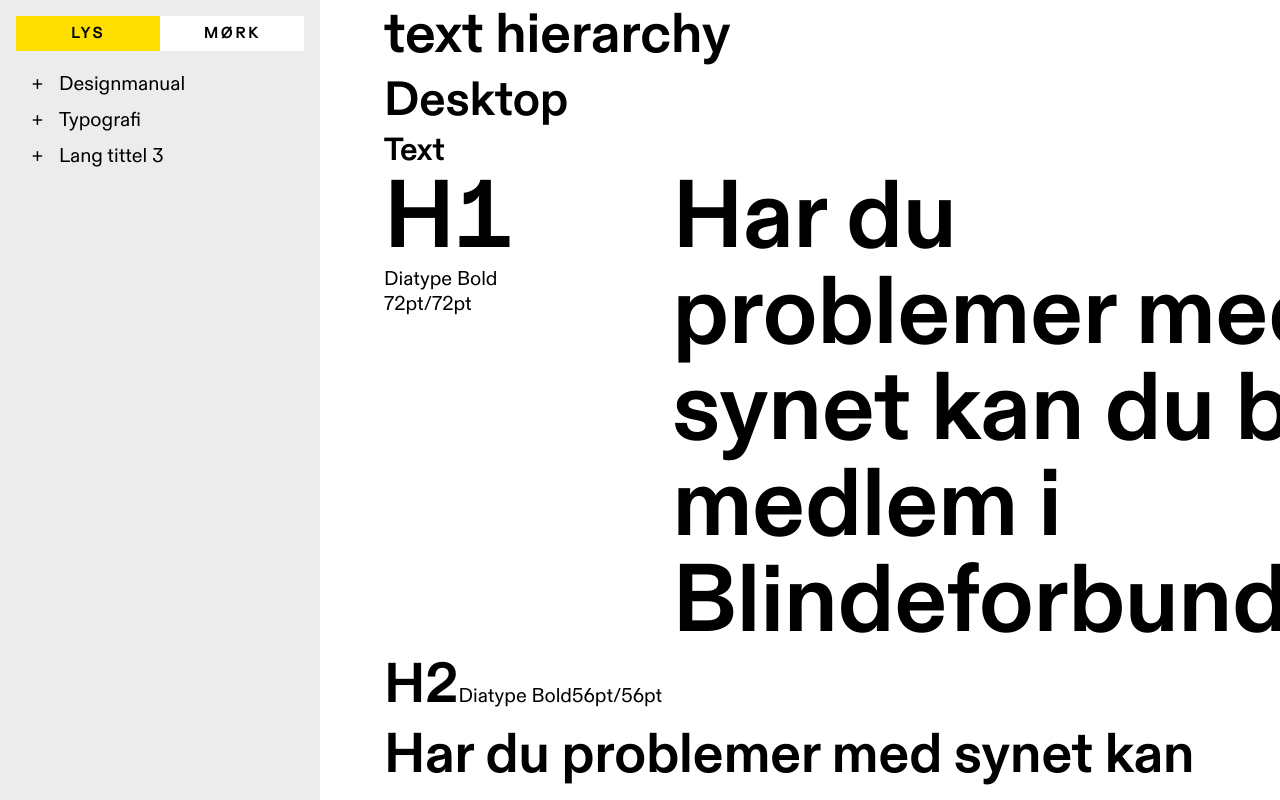
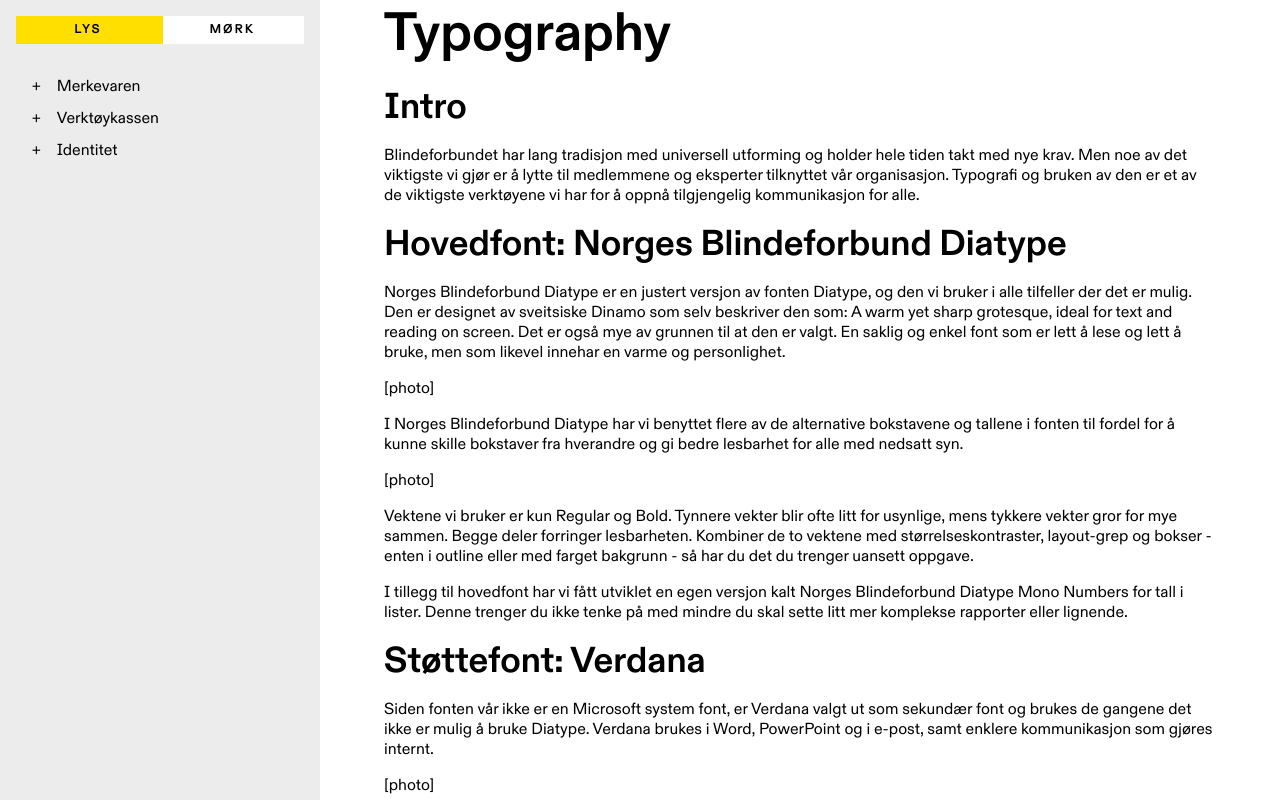
Before and after one commit to TinaHoldcroft/nbf-design-manual, a Next.js app: page /typography in a window 1280 px wide. Built offline with nearby package versions, Linux system fonts and the light colour scheme.

Commit message:
api data, colour palette, typography

```diff
--- a/components/Accordion.js
+++ b/components/Accordion.js
@@ -9,7 +9,11 @@
                 {isActive ? <>&minus;</> : <>+</>}
                 <span>{title}</span>
             </li>
-            {isActive && <ul className="accordion-content">{content}</ul>}
+            {isActive &&
+                <ul className="accordion-content">
+                    {content}
+                </ul>
+            }
         </>
     );
 };
--- a/pages/api/AccordionData.js
+++ b/pages/api/AccordionData.js
@@ -1,24 +1,30 @@
 export const accordionData = [
   {
-    title: 'designmanual',
+    title: 'merkevaren',
     content:
       <>
-        <li><a href="#introduksjon">Introduksjon</a></li>
-        <li><a href="#konsept">Merkevarepersonlighet og konsept</a></li>
-        <li><a href="#verdier">Våre verdier</a></li>
+        <li><a href="#introduksjon">introduksjon</a></li>
+        <li><a href="#konsept">merkevarepersonlighet og konsept</a></li>
+        <li><a href="#verdier">våre verdier</a></li>
       </>
   }, {
-    title: 'typografi',
+    title: 'verktøykassen',
     content:
       <>
-        <li><a href="#text-hierarchy">text-hierarchy</a></li>
+        <li><a href="#logo"></a>logo</li>
+        <li><a href="#farger">farger</a></li>
+        <li><a href="#typografi">typografi</a></li>
+        <li><a href="#layout">layout og grafiske elementer</a></li>
+        <li><a href="#ikoner">ikoner</a></li>
+        <li><a href="#bilder">bilder</a></li>
+        <li><a href="#stil">stil og tone</a></li>
       </>
   }, {
-    title: 'lang tittel 3',
+    title: 'identitet',
     content:
       <>
-        <li><a href="#tema">tema</a></li>
-        <li><a href="#tema">tema</a></li>
+        <li><a href="#eksempler">eksempler på uttak</a></li>
+        <li><a href="#maler">maler til nedlasting</a></li>
       </>
   },
 ];
--- a/pages/typography/index.js
+++ b/pages/typography/index.js
@@ -1,46 +1,44 @@
 export default function Typography() {
     return (
         <>
-            <section id='typography'>
-                <div id='text-hierarchy'>
-                    <h2>text hierarchy</h2>
-                    <h3>Desktop</h3>
-                    <h4>Text</h4>
-                </div>
-
-                <div className="row">
-                    <div className="column">
-                        <span className="h1">H1</span>
-                        <span className="body-small">Diatype Bold</span>
-                        <span className="body-small">72pt/72pt</span>
-                    </div>
-                    <div className="">
-                        <h1>Har du problemer med synet kan du bli medlem i Blindeforbundet</h1>
-                    </div>
+            <section id='typografi'>
+                <h2>typography</h2>
+                <div>
+                    <h3>Intro</h3>
+                    <p>Blindeforbundet har lang tradisjon med universell utforming og holder hele tiden takt med nye krav. Men noe av det viktigste vi gjør er å lytte til medlemmene og eksperter tilknyttet vår organisasjon. Typografi og bruken av den er et av de viktigste verktøyene vi har for å oppnå tilgjengelig kommunikasjon for alle.</p>
                 </div>
                 <div>
-                    <div>
-                        <span className="h2">H2</span>
-                        <span className="body-small">Diatype Bold</span>
-                        <span className="body-small">56pt/56pt</span>
-                    </div>
-                    <h2>Har du problemer med synet kan du bli medlem i Blindeforbundet</h2>
+                    <h3>Hovedfont: Norges Blindeforbund Diatype</h3>
+                    <p>Norges Blindeforbund Diatype er en justert versjon av fonten Diatype, og den vi bruker i alle tilfeller der det er mulig. Den er designet av sveitsiske Dinamo som selv beskriver den som: A warm yet sharp grotesque, ideal for text and reading on screen. Det er også mye av grunnen til at den er valgt. En saklig og enkel font som er lett å lese og lett å bruke, men som likevel innehar en varme og personlighet.</p>
+                    [photo]
+                    <p>I Norges Blindeforbund Diatype har vi benyttet flere av de alternative bokstavene og tallene i fonten til fordel for å kunne skille bokstaver fra hverandre og gi bedre lesbarhet for alle med nedsatt syn.</p>
+                    [photo]
+                    <p>Vektene vi bruker er kun Regular og Bold. Tynnere vekter blir ofte litt for usynlige, mens tykkere vekter gror for mye sammen. Begge deler forringer lesbarheten. Kombiner de to vektene med størrelseskontraster, layout-grep og bokser - enten i outline eller med farget bakgrunn - så har du det du trenger uansett oppgave.</p>
+                    <p>I tillegg til hovedfont har vi fått utviklet en egen versjon kalt Norges Blindeforbund Diatype Mono Numbers for tall i lister. Denne trenger du ikke tenke på med mindre du skal sette litt mer komplekse rapporter eller lignende.</p>
                 </div>
                 <div>
-                    <div>
-                        <span className="h3">H3</span>
-                        <span className="body-small">Diatype Bold</span>
-                        <span className="body-small">40pt/48pt</span>
-                    </div>
-                    <h3>Har du problemer med synet kan du bli medlem i Blindeforbundet</h3>
+                    <h3>Støttefont: Verdana</h3>
+                    <p>Siden fonten vår ikke er en Microsoft system font, er Verdana valgt ut som sekundær font og brukes de gangene det ikke er mulig å bruke Diatype. Verdana brukes i Word, PowerPoint og i e-post, samt enklere kommunikasjon som gjøres internt.</p>
+                    [photo]
                 </div>
                 <div>
-                    <div>
-                        <span className="h4">H4</span>
-                        <span className="body-small">Diatype Bold</span>
-                        <span className="body-small">32pt/38pt</span>
-                    </div>
-                    <h4>Har du problemer med synet kan du bli medlem i Blindeforbundet</h4>
+                    <h3>UU og lesbarhet</h3>
+                    <p>Lesbarhet er ofte summen av flere valg man gjør i sitt design. Her følger en del regler som er en kombinasjon av krav til universell utforming, egen innsikt fra Blindeforbundet, samt estetiske valg basert på den visuelle identiteten vår.</p>
+                    <p>Størrelser er viktig og som en rettesnor sier vi at på trykk skal vi ikke ha mindre tekst enn 12 pt. På web er 16 pt minimum. </p>
+                    <p>Linjeavstanden på brødtekst skal være minimum 125 % av størrelsen. Om man har 12 pt brødtekst skal man ha minimum 15 pt i linjeavstand. Om dette skaper plassproblemer på trykksaker anbefaler vi at man går opp på sideantall. På ingress og header kan man tillate seg litt mindre linjeavstand.</p>
+                    <p>Kontraster mellom størrelser er viktig for å ikke forvirre om noe faktisk er uthevet eller ikke. Derfor bør man gå opp minimum 150 % opp til neste størrelse om noe skal fungere som heading. Mens for store kontraster - spesielt på web – gjør det vanskelig å navigere. Eksempelvis krigstyper på nettaviser. Mange zoomer inn på brødtekst, så hvis brødtekst er på 16 pt og header på 160 pt blir det mye inn og ut-zoom.</p>
+                    <p>Tekstspalter bør ligge mellom 60-80 tegn (bokstaver og mellomrom).</p>
+                    <p>Vi bruker venstrestilt tekst. Med unntak av midtstilt tekst i korte tekster i feks. en infoboks, unngår vi midtstilt tekst og høyrestilt tekst. Det er vanskeligere å lese, og har heller ikke det uttrykket vi etterstreber.</p>
+                    <p>Hos Blindeforbundet unngår vi kursiv tekst. Skråstilte bokstaver endrer skriftbildet og er vanskelig å lese.</p>
+                    <p>Tekst satt utelukkende i store bokstaver gir et fortettet skriftbilde og er ikke et grep vi bruker.</p>
+                    <p>Vi bruker kun unntaksvis  tekst oppå bilde. Er bilde kun ment som dekor må det markeres som dekor og alternativ tekst til bilde legges til.</p>
+                    <p>Hvis tekst skal ha bakgrunnsfarge, se kapitlet om farger når det gjelder riktig bruk med tanke på kontrast. Hvis riktig bruk av bakgrunnsfarge er brukt, skal aldri teksten gå ut av den flaten og/eller gå over på en ny farge.</p>
+                </div>
+                <div>
+                    <h3>Kontakt for nedlasting av Diatype</h3>
+                    <h4>Kontaktperson</h4>
+                    <a href="mailto:mia.jacobsen@blindeforbundet.no">mia.jacobsen@blindeforbundet.no</a>
+                    <a href="mailto:terje.mork@blindeforbundet.no">terje.mork@blindeforbundet.no</a>
                 </div>
             </section>
         </>
--- a/styles/Logo.module.scss
+++ b/styles/Logo.module.scss
@@ -1,7 +1,7 @@
 .logo {
   width: 15rem;
   height: auto;
-  margin: 1rem;
+  margin: 2rem 4rem 1rem 4rem;
 }
 [dark] .logo {
   filter: invert(100%);
--- a/styles/partials/_base.scss
+++ b/styles/partials/_base.scss
@@ -10,25 +10,30 @@
 }*/
 body {
     scroll-behavior: smooth;
-    margin-left: 20rem;
-    background-color: aquamarine;
 }
+@media only screen and (min-width: 600px) {
+    body {
+        margin-left: 20rem;
+    }
+  }
 main {
     width: 100%;
     max-height: 100vh;
     overflow-y: auto;
-    @include flex(column nowrap, flex-start, stretch, auto, flex-start, 1rem);
+    @include flex(column nowrap, flex-start, stretch, auto, flex-start, 1em);
 }
 section {
-    @include flex(column nowrap, flex-start, stretch, auto, flex-start, 0);
+    @include flex(column nowrap, flex-start, stretch, auto, flex-start, 1rem);
     margin: 0 4rem;
 }
+div {
+    @include flex(column wrap, flex-start, stretch, auto, flex-start, 1rem);
+}
+
 [light] body {
-    //background: linear-gradient(90deg, #FFF 50%, #000 50%);
     background-color: $white;
 }
 [dark] body {
-    //background: linear-gradient(90deg, #000 50%, #FFF 50%);
     background-color: $black;
 }
 /*
@@ -36,13 +41,3 @@
   filter: brightness(.8) contrast(1.2);
 }
 */
-.column {
-    @include flex(column nowrap, flex-start, stretch, auto, flex-start, 0);
-}
-.row {
-    @include flex(row nowrap, flex-start, stretch, auto, flex-start, 10rem);
-}
-input[type="color"] {
-    height: 6rem;
-    width: 6rem;
-}
--- /dev/null
+++ b/styles/partials/_color-palette.scss
@@ -0,0 +1,24 @@
+.color-box-wrapper {
+    @include flex(row wrap, flex-start, stretch, auto, flex-start, 2rem);
+    margin: 1rem 0;
+}
+.color-box {
+    @include flex(row nowrap, flex-start, stretch, auto, flex-start, 2rem);
+    input {
+        cursor: pointer;
+
+        border: none;
+        height: 7rem;
+        width: 12rem;
+        &:focus {
+            outline: 2px solid $yellow;
+            outline-offset: 6px;
+        }
+    }
+    label {
+        font-size: 1.5em;
+    }
+    .txt {
+        @include flex(column wrap, flex-start, stretch, auto, flex-start, 0);
+    }
+}
--- a/styles/partials/_nav.scss
+++ b/styles/partials/_nav.scss
@@ -1,14 +1,28 @@
-nav {
-  @include flex(column nowrap, flex-start, stretch, auto, flex-start, 0);
-  height: 100vh;
-  width: 20rem;
-  position: fixed;
-  left: 0;
-  padding: 1rem;
-}
+
 [light] nav {
   background-color: rgb(236, 236, 236);
 }
 [dark] nav {
   background-color: #212121;
 }
+@media only screen and (min-width: 600px) {
+  nav {
+    @include flex(column nowrap, flex-start, stretch, auto, flex-start, 0);
+    height: 100vh;
+    width: 20rem;
+    position: fixed;
+    left: 0;
+    padding: 1rem;
+  }
+}
+@media only screen and (max-width: 600px) {
+  nav {
+    @include flex(column nowrap, flex-start, stretch, auto, flex-start, 0);
+    height: 12rem;
+    width: 100%;
+    position: fixed;
+    top: 0;
+    left: 0;
+    padding: 1rem;
+  }
+}
--- a/styles/partials/_typography.scss
+++ b/styles/partials/_typography.scss
@@ -10,7 +10,6 @@
         url("./font/NorgesBlindeforbundDiatype-Bold.woff") format("woff");
     font-weight: bold;
 }
-
 .sr-only:not(:focus):not(:active) {
     clip: rect(0 0 0 0);
     clip-path: inset(50%);
@@ -27,6 +26,7 @@
         color: $white;
         ::selection {
             background: lighten($yellow, 30%);
+            color: $black;
         }
     }
 }
@@ -41,33 +41,46 @@
     }
 }
 h1,
-.h1 {
+.h1,
+h2,
+.h2,
+h3,
+.h3,
+h4,
+.h4,
+label {
     font-family: DiatypeBold, Verdana;
-    //font-size: clamp(2em, 72px, 4vmax);
-    font-size: 72pt;
-    line-height: 1em;
-    //font-size: 48pt;
 }
-h2,
-.h2 {
-    font-family: DiatypeBold, Verdana;
-    font-size: 56px; //pt
-}
-h3,
-.h3 {
-    font-family: DiatypeBold, Verdana;
-    font-size: 48px; //eller 40
-}
-h4,
-.h4 {
-    font-family: DiatypeBold, Verdana;
-    font-size: 32px; //eller 38
-}
+
 body,
 button {
     font-family: DiatypeRegular, Verdana;
-    font-size: 20px;
+    line-height: 1.25em;
+    font-size: 1em;
 }
-//body large
-//body
-//body small
+
+label,
+h1,
+h2,
+h3,
+h4,
+h5,
+h6 {
+    line-height: 1.25em;
+    &::first-letter {
+        text-transform: capitalize;
+    }
+}
+
+h1 {
+    font-size: clamp(32px, 5.0625em, 5vw); //h2 * 150%
+}
+h2 {
+    font-size: 3.375em; //h3 * 150%
+}
+h3 {
+    font-size: 2.25em; //h4 * 150%
+}
+h4 {
+    font-size: 1.5em; //p * 150%
+}
--- a/styles/partials/buttons/_theme.scss
+++ b/styles/partials/buttons/_theme.scss
@@ -1,14 +1,14 @@
 .mode-wrapper {
     @include flex(row nowrap, space-around, center, auto, flex-start, 0);
     width: 100%;
-    height: 1.75em;
+    height: 1.75rem;
     border: none;
     background-color: $white;
     .light,
     .dark {
         @include flex(row nowrap, space-around, center, auto, flex-start, 0);
         z-index: 2;
-        height: 100%;
+        height: 1.75rem;
         width: 100%;
         text-transform: uppercase;
         font-size: 0.75em;
@@ -21,8 +21,8 @@
 .float-bg {
     position: absolute;
     background-color: $yellow;
-    width: 9rem;
-    height: 1.75em;
+    width: 46%;
+    height: 1.75rem;
     z-index: 1;
     left: 0;
 }
@@ -38,7 +38,7 @@
         }
     }
     .float-bg {
-        margin-left: 9.98rem;
+        margin-left: 49%;
         transition: margin 0.5s;
     }
 }
--- a/styles/styles.css
+++ b/styles/styles.css
@@ -11,10 +11,13 @@
 }*/
 body {
   scroll-behavior: smooth;
-  margin-left: 20rem;
-  background-color: aquamarine;
 }
 
+@media only screen and (min-width: 600px) {
+  body {
+    margin-left: 20rem;
+  }
+}
 main {
   width: 100%;
   max-height: 100vh;
@@ -29,7 +32,7 @@
   align-items: stretch;
   align-self: auto;
   align-content: flex-start;
-  gap: 1rem;
+  gap: 1em;
 }
 
 section {
@@ -43,8 +46,22 @@
   align-items: stretch;
   align-self: auto;
   align-content: flex-start;
-  gap: 0;
+  gap: 1rem;
   margin: 0 4rem;
+}
+
+div {
+  display: -webkit-box;
+  display: -moz-box;
+  display: -ms-flexbox;
+  display: -webkit-flex;
+  display: flex;
+  flex-flow: column wrap;
+  justify-content: flex-start;
+  align-items: stretch;
+  align-self: auto;
+  align-content: flex-start;
+  gap: 1rem;
 }
 
 [light] body {
@@ -60,39 +77,6 @@
   filter: brightness(.8) contrast(1.2);
 }
 */
-.column {
-  display: -webkit-box;
-  display: -moz-box;
-  display: -ms-flexbox;
-  display: -webkit-flex;
-  display: flex;
-  flex-flow: column nowrap;
-  justify-content: flex-start;
-  align-items: stretch;
-  align-self: auto;
-  align-content: flex-start;
-  gap: 0;
-}
-
-.row {
-  display: -webkit-box;
-  display: -moz-box;
-  display: -ms-flexbox;
-  display: -webkit-flex;
-  display: flex;
-  flex-flow: row nowrap;
-  justify-content: flex-start;
-  align-items: stretch;
-  align-self: auto;
-  align-content: flex-start;
-  gap: 10rem;
-}
-
-input[type=color] {
-  height: 6rem;
-  width: 6rem;
-}
-
 @font-face {
   font-family: DiatypeRegular;
   src: url("./font/NorgesBlindeforbundDiatype-Regular.woff2") format("woff2"), url("./font/NorgesBlindeforbundDiatype-Regular.woff") format("woff");
@@ -122,6 +106,7 @@
 [dark] a ::selection,
 [dark] button ::selection {
   background: #fff299;
+  color: #000000;
 }
 
 [light] body,
@@ -136,36 +121,68 @@
 }
 
 h1,
-.h1 {
+.h1,
+h2,
+.h2,
+h3,
+.h3,
+h4,
+.h4,
+label {
   font-family: DiatypeBold, Verdana;
-  font-size: 72pt;
-  line-height: 1em;
-}
-
-h2,
-.h2 {
-  font-family: DiatypeBold, Verdana;
-  font-size: 56px;
-}
-
-h3,
-.h3 {
-  font-family: DiatypeBold, Verdana;
-  font-size: 48px;
-}
-
-h4,
-.h4 {
-  font-family: DiatypeBold, Verdana;
-  font-size: 32px;
 }
 
 body,
 button {
   font-family: DiatypeRegular, Verdana;
-  font-size: 20px;
+  line-height: 1.25em;
+  font-size: 1em;
 }
 
+label,
+h1,
+h2,
+h3,
+h4,
+h5,
+h6 {
+  line-height: 1.25em;
+}
+label::first-letter,
+h1::first-letter,
+h2::first-letter,
+h3::first-letter,
+h4::first-letter,
+h5::first-letter,
+h6::first-letter {
+  text-transform: capitalize;
+}
+
+h1 {
+  font-size: clamp(32px, 5.0625em, 5vw);
+}
+
+h2 {
+  font-size: 3.375em;
+}
+
+h3 {
+  font-size: 2.25em;
+}
+
+h4 {
+  font-size: 1.5em;
+}
+
+[light] nav {
+  background-color: rgb(236, 236, 236);
+}
+
+[dark] nav {
+  background-color: #212121;
+}
+
+@media only screen and (min-width: 600px) {
   nav {
     display: -webkit-box;
     display: -moz-box;
@@ -184,15 +201,28 @@
     left: 0;
     padding: 1rem;
   }
-
-[light] nav {
-  background-color: rgb(236, 236, 236);
 }
-
-[dark] nav {
-  background-color: #212121;
+@media only screen and (max-width: 600px) {
+  nav {
+    display: -webkit-box;
+    display: -moz-box;
+    display: -ms-flexbox;
+    display: -webkit-flex;
+    display: flex;
+    flex-flow: column nowrap;
+    justify-content: flex-start;
+    align-items: stretch;
+    align-self: auto;
+    align-content: flex-start;
+    gap: 0;
+    height: 12rem;
+    width: 100%;
+    position: fixed;
+    top: 0;
+    left: 0;
+    padding: 1rem;
   }
-
+}
 .accordion {
   list-style: none;
   margin: 1rem;
@@ -238,6 +268,61 @@
   text-transform: capitalize;
 }
 
+.color-box-wrapper {
+  display: -webkit-box;
+  display: -moz-box;
+  display: -ms-flexbox;
+  display: -webkit-flex;
+  display: flex;
+  flex-flow: row wrap;
+  justify-content: flex-start;
+  align-items: stretch;
+  align-self: auto;
+  align-content: flex-start;
+  gap: 2rem;
+  margin: 1rem 0;
+}
+
+.color-box {
+  display: -webkit-box;
+  display: -moz-box;
+  display: -ms-flexbox;
+  display: -webkit-flex;
+  display: flex;
+  flex-flow: row nowrap;
+  justify-content: flex-start;
+  align-items: stretch;
+  align-self: auto;
+  align-content: flex-start;
+  gap: 2rem;
+}
+.color-box input {
+  cursor: pointer;
+  border: none;
+  height: 7rem;
+  width: 12rem;
+}
+.color-box input:focus {
+  outline: 2px solid #ffdf00;
+  outline-offset: 6px;
+}
+.color-box label {
+  font-size: 1.5em;
+}
+.color-box .txt {
+  display: -webkit-box;
+  display: -moz-box;
+  display: -ms-flexbox;
+  display: -webkit-flex;
+  display: flex;
+  flex-flow: column wrap;
+  justify-content: flex-start;
+  align-items: stretch;
+  align-self: auto;
+  align-content: flex-start;
+  gap: 0;
+}
+
 .mode-wrapper {
   display: -webkit-box;
   display: -moz-box;
@@ -251,7 +336,7 @@
   align-content: flex-start;
   gap: 0;
   width: 100%;
-  height: 1.75em;
+  height: 1.75rem;
   border: none;
   background-color: #ffffff;
 }
@@ -269,7 +354,7 @@
   align-content: flex-start;
   gap: 0;
   z-index: 2;
-  height: 100%;
+  height: 1.75rem;
   width: 100%;
   text-transform: uppercase;
   font-size: 0.75em;
@@ -282,8 +367,8 @@
 .float-bg {
   position: absolute;
   background-color: #ffdf00;
-  width: 9rem;
-  height: 1.75em;
+  width: 46%;
+  height: 1.75rem;
   z-index: 1;
   left: 0;
 }
@@ -300,7 +385,7 @@
   color: #ffffff;
 }
 [dark] .float-bg {
-  margin-left: 9.98rem;
+  margin-left: 49%;
   transition: margin 0.5s;
 }
 
--- a/styles/styles.scss
+++ b/styles/styles.scss
@@ -5,5 +5,6 @@
 @import 'partials/typography.scss';
 @import 'partials/nav.scss';
 @import 'partials/accordion.scss';
+@import 'partials/color-palette.scss';
 
 @import 'partials/buttons/theme.scss';
```
Also changed, not shown: pages/colours/index.js (+18 -8 lines), 2 other files (tests, documents, lock files or other folders). Lines whose indentation alone changed are shown as unchanged.
